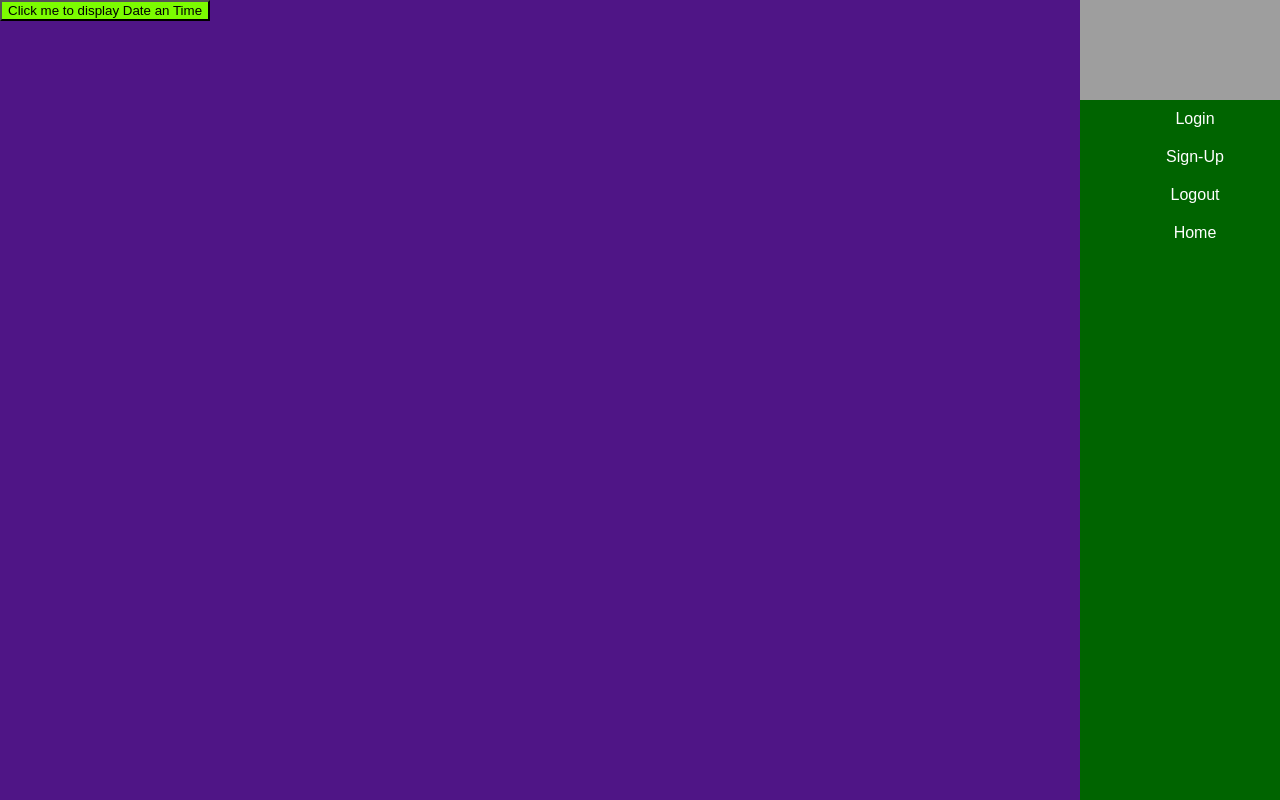
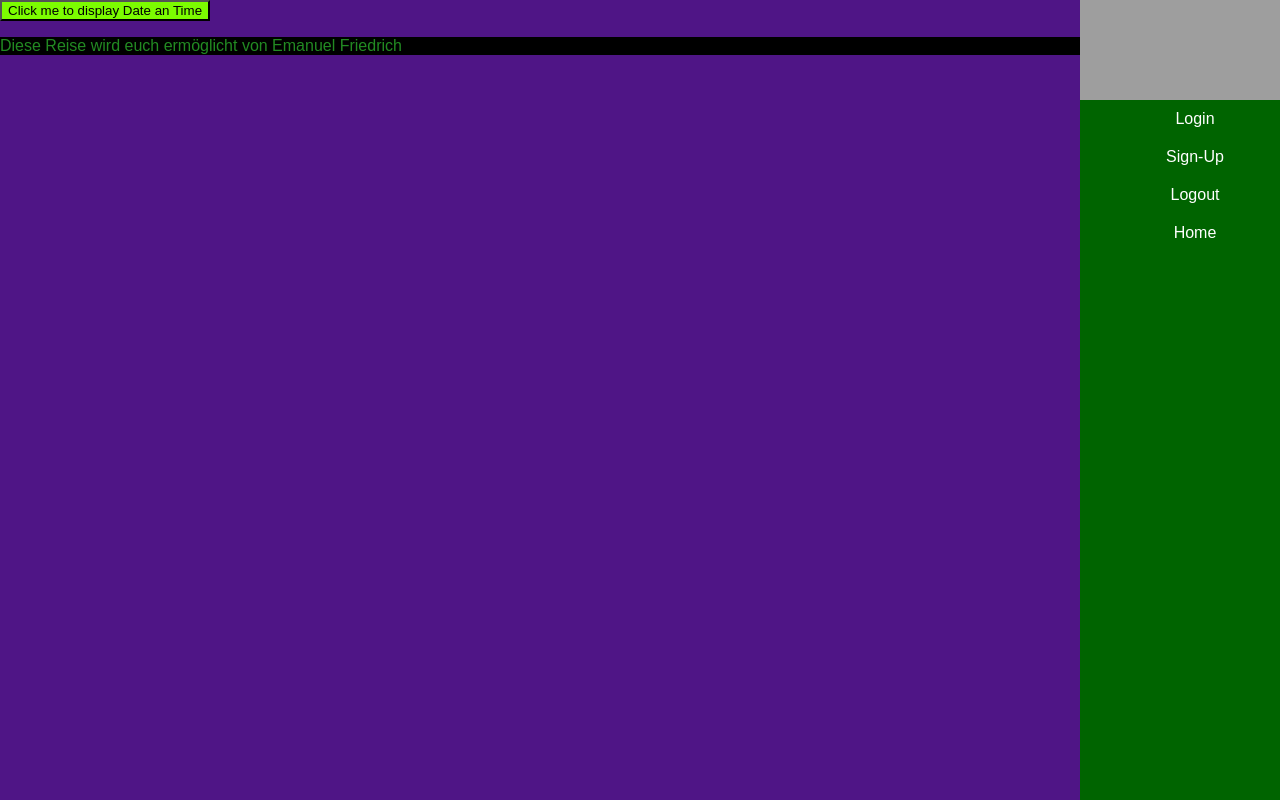
Before and after one commit to Eazy022/Flask_-bung, a Flask app: page /logout in a window 1280 px wide. Run offline with Flask 3, Linux system fonts and the light colour scheme; grey boxes are pictures that could not be loaded.

Commit message:
added footer

```diff
--- a/website/templates/base.html
+++ b/website/templates/base.html
@@ -62,4 +62,5 @@
 
 </body>
   <main><div class="container1">{% block quote %} {% endblock %}</div></main>
-</html>
+  </html>
+  <footer>Diese Reise wird euch ermöglicht von Emanuel Friedrich</footer>
```
